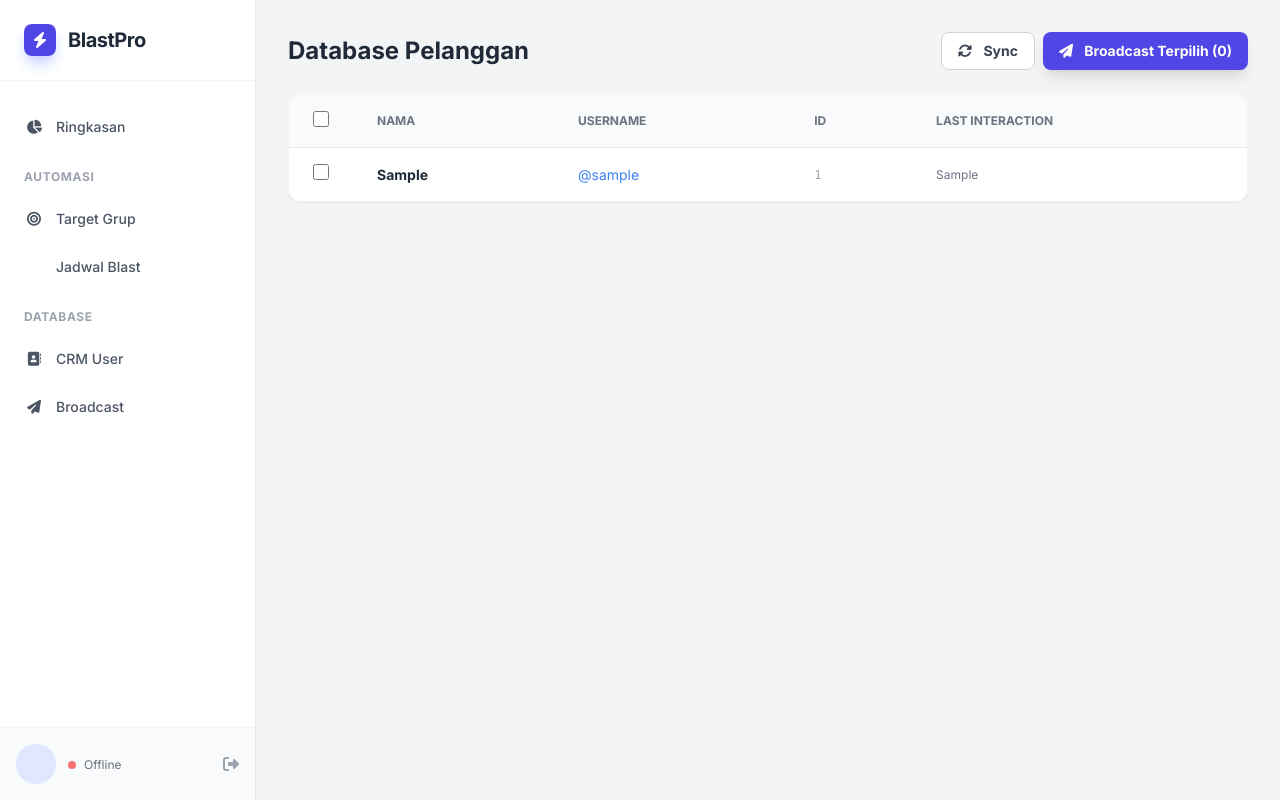
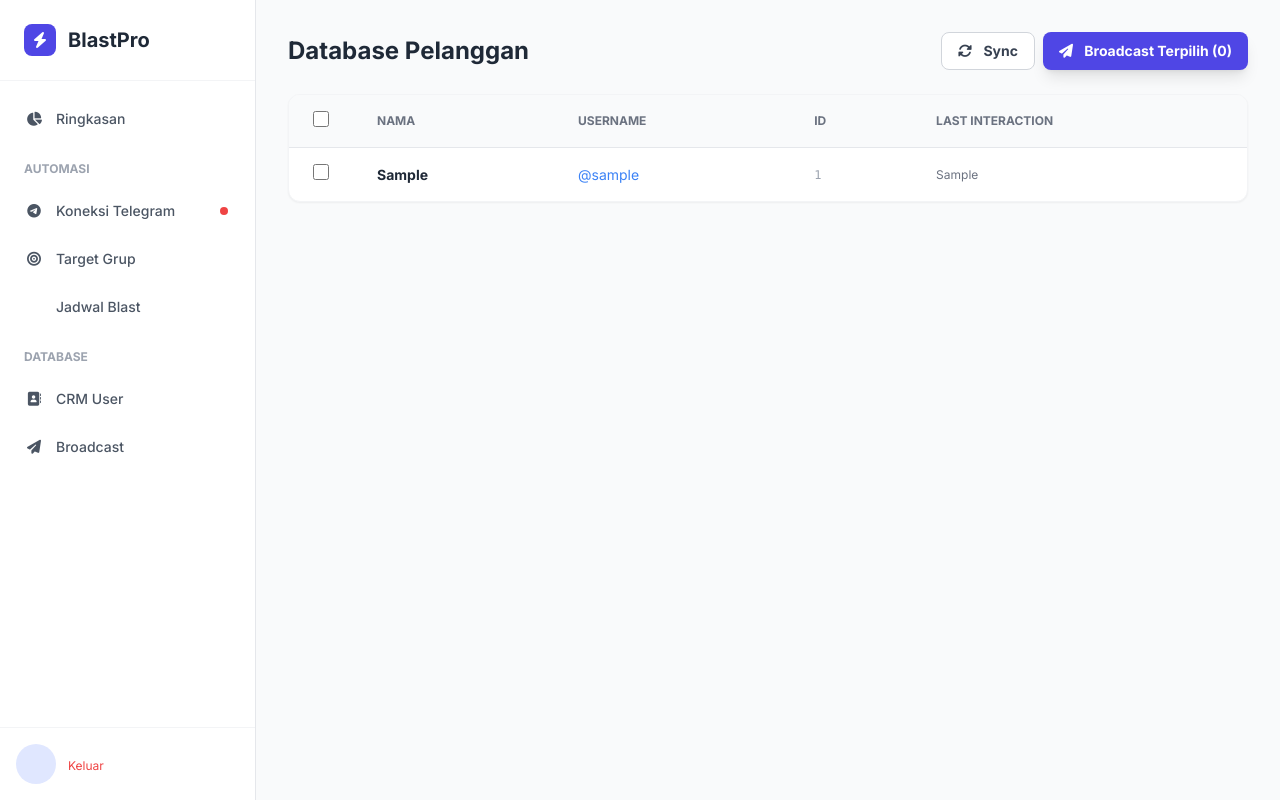
Before and after one commit to dikot0911/CrmBlastGrupAutomation, a Flask app: template templates/dashboard/crm.html in a window 1280 px wide. Run offline with Flask 3, Linux system fonts and the light colour scheme; the template is opened without the code that fills it: most values are stand-ins (such as "Sample title", 1, 10 or a date in 2020); some libraries are stand-ins or nearby versions.

Commit message:
Update base.html

```diff
--- a/templates/dashboard/base.html
+++ b/templates/dashboard/base.html
@@ -7,102 +7,83 @@
     <script src="https://cdn.tailwindcss.com"></script>
     <link href="https://fonts.googleapis.com/css2?family=Inter:wght@300;400;500;600;700&display=swap" rel="stylesheet">
     <link rel="stylesheet" href="https://cdnjs.cloudflare.com/ajax/libs/font-awesome/6.4.0/css/all.min.css">
+    <link rel="stylesheet" href="{{ url_for('static', filename='css/dashboard.css') }}">
     <style>
-        body { font-family: 'Inter', sans-serif; background-color: #F3F4F6; }
         .nav-item { transition: all 0.2s; border-right: 3px solid transparent; }
         .nav-item:hover { background-color: #F9FAFB; color: #4F46E5; }
-        .nav-item.active { background-color: #EEF2FF; color: #4F46E5; border-right-color: #4F46E5; }
-        /* Custom Scrollbar */
-        ::-webkit-scrollbar { width: 6px; }
-        ::-webkit-scrollbar-thumb { background: #CBD5E1; border-radius: 4px; }
-        .animate-enter { animation: fadeIn 0.4s ease-out forwards; }
-        @keyframes fadeIn { from { opacity: 0; transform: translateY(10px); } to { opacity: 1; transform: translateY(0); } }
+        .nav-item.active { background-color: #EEF2FF; color: #4F46E5; border-right-color: #4F46E5; font-weight: 600; }
     </style>
 </head>
-<body class="flex h-screen overflow-hidden">
+<body class="flex h-screen bg-gray-50 overflow-hidden">
 
-    <!-- SIDEBAR -->
-    <aside class="w-64 bg-white border-r border-gray-200 hidden md:flex flex-col z-20 shadow-sm">
+    <aside class="w-64 bg-white border-r border-gray-200 hidden md:flex flex-col z-20">
         <div class="p-6 border-b border-gray-100 flex items-center gap-3">
-            <div class="w-8 h-8 bg-indigo-600 rounded-lg flex items-center justify-center text-white shadow-lg shadow-indigo-200">
-                <i class="fa-solid fa-bolt"></i>
-            </div>
-            <span class="font-bold text-xl text-gray-800 tracking-tight">BlastPro</span>
+            <div class="w-8 h-8 bg-indigo-600 rounded-lg flex items-center justify-center text-white"><i class="fa-solid fa-bolt"></i></div>
+            <span class="font-bold text-xl text-gray-800">BlastPro</span>
         </div>
 
-        <nav class="flex-1 overflow-y-auto py-6 space-y-1">
-            <!-- Link Dashboard -->
-            <a href="/dashboard" class="nav-item flex items-center gap-3 px-6 py-3 text-sm font-medium text-gray-600 {% if active_page == 'dashboard' %}active{% endif %}">
+        <nav class="flex-1 overflow-y-auto py-4 space-y-1">
+            <a href="/dashboard" class="nav-item px-6 py-3 text-sm text-gray-600 flex items-center gap-3 {% if active_page == 'dashboard' %}active{% endif %}">
                 <i class="fa-solid fa-chart-pie w-5 text-center"></i> Ringkasan
             </a>
 
-            <div class="px-6 pt-4 pb-2 text-xs font-bold text-gray-400 uppercase tracking-wider">Automasi</div>
+            <div class="px-6 pt-4 pb-2 text-xs font-bold text-gray-400 uppercase">Automasi</div>
 
-            <!-- Link Targets -->
-            <a href="/dashboard/targets" class="nav-item flex items-center gap-3 px-6 py-3 text-sm font-medium text-gray-600 {% if active_page == 'targets' %}active{% endif %}">
+            <a href="/dashboard/connection" class="nav-item px-6 py-3 text-sm text-gray-600 flex items-center gap-3 {% if active_page == 'connection' %}active{% endif %}">
+                <i class="fa-brands fa-telegram w-5 text-center"></i> Koneksi Telegram
+                {% if user.telegram_account and user.telegram_account.is_active %}
+                <span class="w-2 h-2 bg-green-500 rounded-full ml-auto"></span>
+                {% else %}
+                <span class="w-2 h-2 bg-red-500 rounded-full ml-auto"></span>
+                {% endif %}
+            </a>
+
+            <a href="/dashboard/targets" class="nav-item px-6 py-3 text-sm text-gray-600 flex items-center gap-3 {% if active_page == 'targets' %}active{% endif %}">
                 <i class="fa-solid fa-bullseye w-5 text-center"></i> Target Grup
             </a>
-
-            <!-- Link Schedule -->
-            <a href="/dashboard/schedule" class="nav-item flex items-center gap-3 px-6 py-3 text-sm font-medium text-gray-600 {% if active_page == 'schedule' %}active{% endif %}">
+            <a href="/dashboard/schedule" class="nav-item px-6 py-3 text-sm text-gray-600 flex items-center gap-3 {% if active_page == 'schedule' %}active{% endif %}">
                 <i class="fa-solid fa-calendar-clock w-5 text-center"></i> Jadwal Blast
             </a>
 
-            <div class="px-6 pt-4 pb-2 text-xs font-bold text-gray-400 uppercase tracking-wider">Database</div>
+            <div class="px-6 pt-4 pb-2 text-xs font-bold text-gray-400 uppercase">Database</div>
 
-            <!-- Link CRM -->
-            <a href="/dashboard/crm" class="nav-item flex items-center gap-3 px-6 py-3 text-sm font-medium text-gray-600 {% if active_page == 'crm' %}active{% endif %}">
+            <a href="/dashboard/crm" class="nav-item px-6 py-3 text-sm text-gray-600 flex items-center gap-3 {% if active_page == 'crm' %}active{% endif %}">
                 <i class="fa-solid fa-address-book w-5 text-center"></i> CRM User
             </a>
-
-            <!-- Link Broadcast -->
-            <a href="/dashboard/broadcast" class="nav-item flex items-center gap-3 px-6 py-3 text-sm font-medium text-gray-600 {% if active_page == 'broadcast' %}active{% endif %}">
+            <a href="/dashboard/broadcast" class="nav-item px-6 py-3 text-sm text-gray-600 flex items-center gap-3 {% if active_page == 'broadcast' %}active{% endif %}">
                 <i class="fa-solid fa-paper-plane w-5 text-center"></i> Broadcast
             </a>
         </nav>
 
-        <!-- User Profile -->
-        <div class="p-4 border-t border-gray-100 bg-gray-50">
+        <div class="p-4 border-t border-gray-100">
             <div class="flex items-center gap-3">
-                <div class="w-10 h-10 rounded-full bg-indigo-100 text-indigo-600 flex items-center justify-center font-bold text-lg">
-                    {{ user.email[0]|upper }}
+                <div class="w-10 h-10 rounded-full bg-indigo-100 text-indigo-600 flex justify-center items-center font-bold">{{ user.email[0]|upper }}</div>
+                <div class="overflow-hidden flex-1">
+                    <p class="text-sm font-bold truncate">{{ user.email }}</p>
+                    <a href="/logout" class="text-xs text-red-500 hover:underline">Keluar</a>
                 </div>
-                <div class="overflow-hidden flex-1">
-                    <p class="text-sm font-bold text-gray-700 truncate">{{ user.email }}</p>
-                    <div class="flex items-center gap-2 mt-0.5">
-                        <span class="w-2 h-2 rounded-full {{ 'bg-green-500 animate-pulse' if user.telegram_account and user.telegram_account.is_active else 'bg-red-400' }}"></span>
-                        <span class="text-xs text-gray-500">{{ 'Connected' if user.telegram_account and user.telegram_account.is_active else 'Offline' }}</span>
-                    </div>
-                </div>
-                <a href="/logout" class="text-gray-400 hover:text-red-500 transition" title="Logout"><i class="fa-solid fa-right-from-bracket"></i></a>
             </div>
         </div>
     </aside>
 
-    <!-- CONTENT WRAPPER -->
     <main class="flex-1 flex flex-col h-screen overflow-hidden relative">
         <!-- Mobile Header -->
-        <header class="bg-white border-b border-gray-200 p-4 md:hidden flex justify-between items-center z-30">
+        <header class="bg-white border-b border-gray-200 p-4 md:hidden flex justify-between items-center z-20">
             <span class="font-bold text-lg text-indigo-600">BlastPro</span>
-            <button onclick="alert('Gunakan Desktop/Laptop untuk fitur penuh')" class="text-gray-600 hover:text-indigo-600"><i class="fa-solid fa-bars fa-lg"></i></button>
+            <button class="text-gray-600"><i class="fa-solid fa-bars"></i></button>
         </header>
 
-        <!-- Flash Messages -->
-        <div class="fixed top-5 right-5 z-50 space-y-2 pointer-events-none">
+        <div class="flex-1 overflow-y-auto p-6 md:p-8 scroll-smooth">
             {% with messages = get_flashed_messages(with_categories=true) %}
                 {% if messages %}
                     {% for category, message in messages %}
-                        <div class="px-4 py-3 rounded-xl shadow-lg text-white text-sm font-bold flex items-center animate-enter pointer-events-auto {{ 'bg-red-500' if category == 'danger' else 'bg-green-500' }}">
-                            <i class="fa-solid {{ 'fa-circle-exclamation' if category == 'danger' else 'fa-circle-check' }} mr-2"></i>
+                        <div class="mb-4 px-4 py-3 rounded shadow text-white text-sm font-bold {{ 'bg-red-500' if category == 'danger' else 'bg-green-500' }}">
                             {{ message }}
                         </div>
                     {% endfor %}
                 {% endif %}
             {% endwith %}
-        </div>
 
-        <!-- Dynamic Content Injection -->
-        <div class="flex-1 overflow-y-auto p-6 md:p-8 scroll-smooth">
             {% block content %}{% endblock %}
         </div>
     </main>
```
